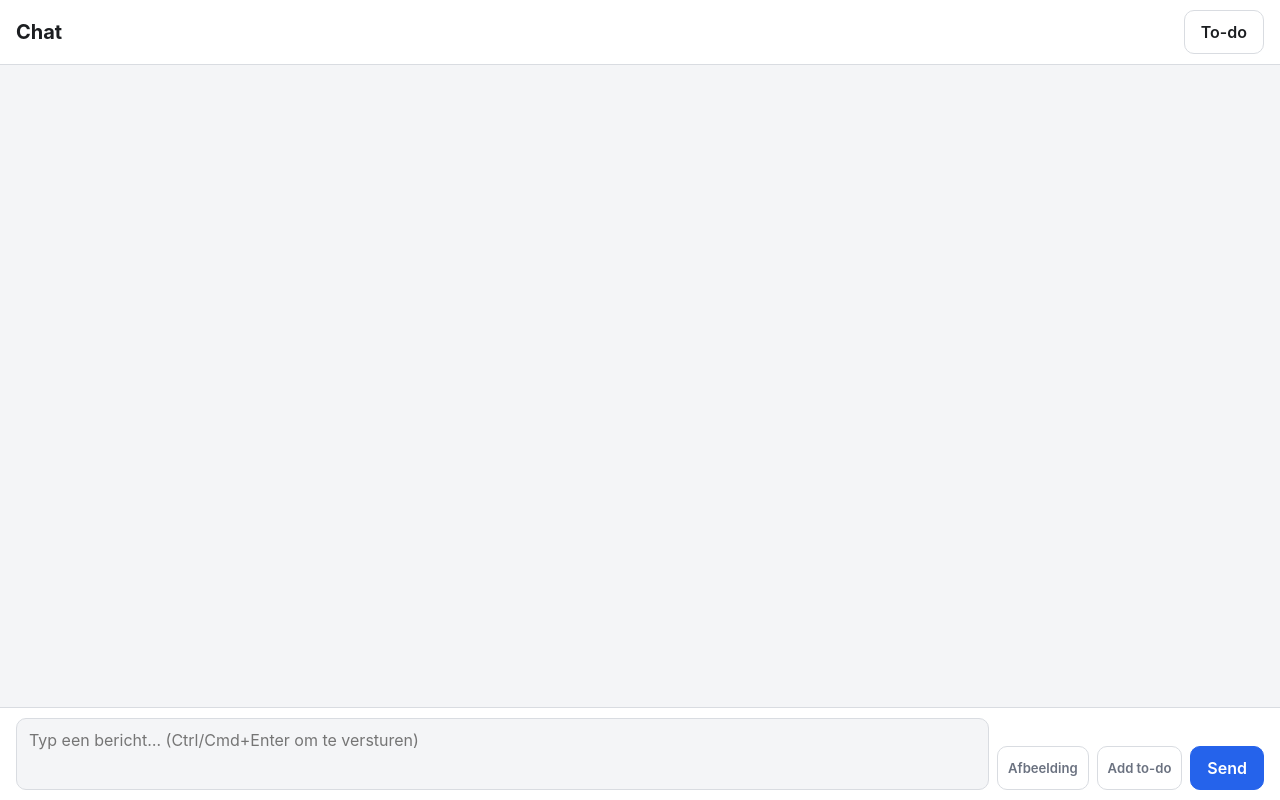
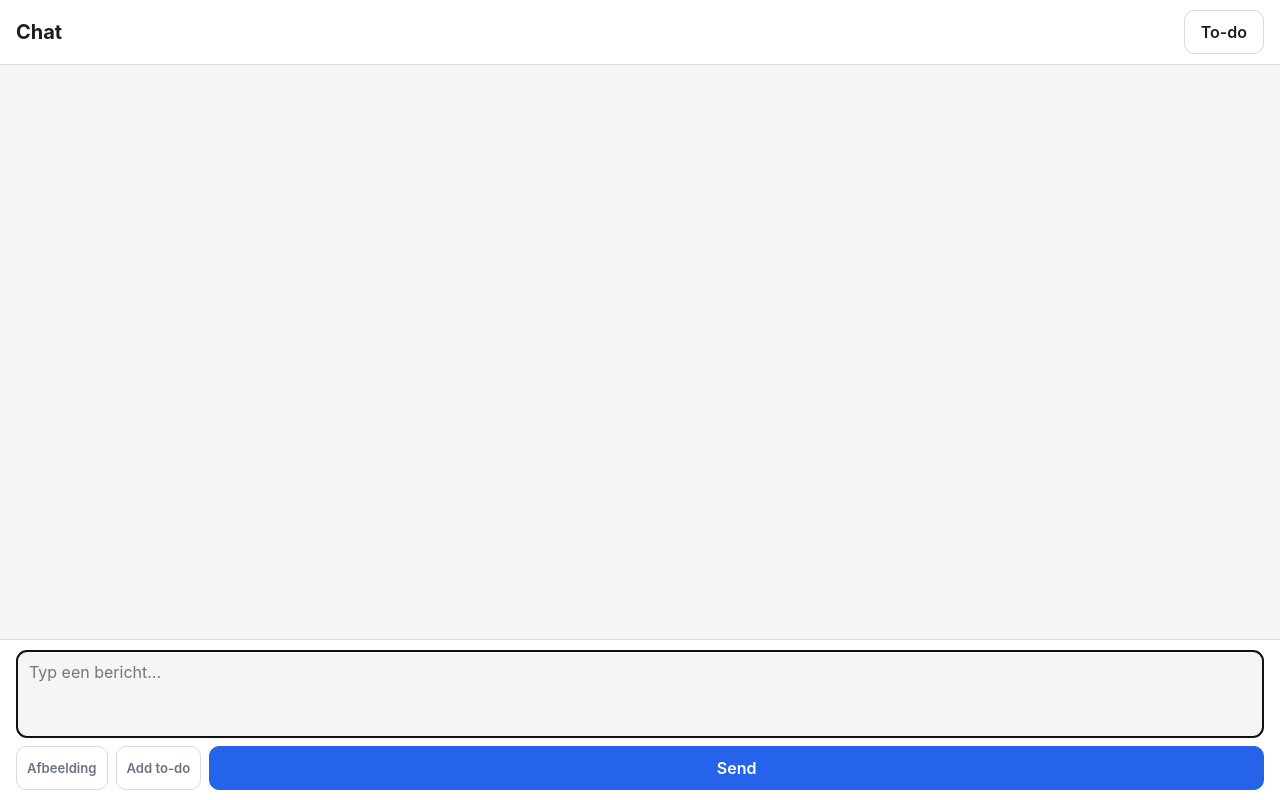
Before and after one commit to jcoder86/Speakeasy, a website: page public/index.html in a window 1280 px wide. Drawn offline with Linux system fonts and the light colour scheme; no server answers.

Commit message:
style: composer verticaal, Send breedst, autofocus op textarea
Textarea full-width op eigen regel (min-height 88px, ~3 regels) met de
knoppen op een aparte rij eronder. Send krijgt flex:1 en is daardoor
zichtbaar de breedste knop; secundaire knoppen (Afbeelding, Add to-do)
houden compacte breedte. Placeholder vereenvoudigd. autofocus +
input.focus() bij init zodat de cursor direct in het tekstveld staat.

Co-Authored-By: Claude Opus 4.7 <noreply@anthropic.com>

```diff
--- a/public/app.js
+++ b/public/app.js
@@ -564,3 +564,7 @@ function connectSSE() {
 loadMessages();
 loadTodos();
 connectSSE();
+
+// Cursor staat direct in de textarea zodra de app opent, naast het
+// autofocus-attribuut als vangnet voor browsers die dat niet honoreren.
+input.focus();
--- a/public/index.html
+++ b/public/index.html
@@ -23,7 +23,7 @@
   </main>
 
   <form id="composer">
-    <textarea id="input" rows="1" placeholder="Typ een bericht… (Ctrl/Cmd+Enter om te versturen)"></textarea>
+    <textarea id="input" rows="1" autofocus placeholder="Typ een bericht…"></textarea>
     <input id="image-input" type="file" accept="image/png,image/jpeg,image/gif,image/webp" hidden />
     <div class="composer-buttons">
       <button id="upload-btn" type="button">Afbeelding</button>
--- a/public/styles.css
+++ b/public/styles.css
@@ -197,7 +197,8 @@ main {
 #composer {
   flex: 0 0 auto;
   display: flex;
-  align-items: flex-end;
+  flex-direction: column;   /* textarea boven, knoppen-rij eronder */
+  align-items: stretch;
   gap: 8px;
   padding: 10px 16px;
   background: var(--surface);
@@ -205,11 +206,11 @@ main {
 }
 
 #input {
-  flex: 1 1 auto;
+  width: 100%;
   resize: none;
   max-height: 160px;
-  /* Hoog genoeg voor 2 leesbare regels (2 x line-height + padding + border). */
-  min-height: 72px;
+  /* Hoog genoeg voor ~3 leesbare regels. */
+  min-height: 88px;
   padding: 10px 12px;
   font: inherit;
   line-height: 1.4;
@@ -220,8 +221,14 @@ main {
 
 .composer-buttons {
   display: flex;
-  flex-wrap: wrap;
+  flex-wrap: nowrap;        /* alles op één rij */
   gap: 8px;
+}
+
+/* Send is de primaire actie en de breedste knop: vult de resterende ruimte. */
+#send-btn {
+  flex: 1 1 auto;
+  min-width: 120px;
 }
 
 button {
```
